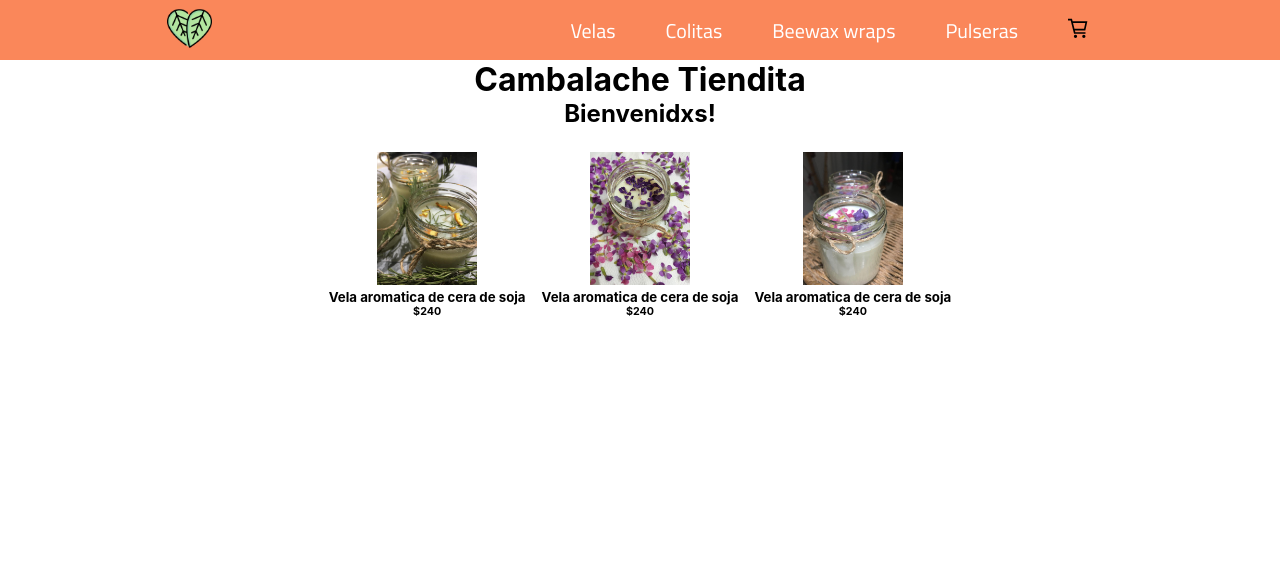
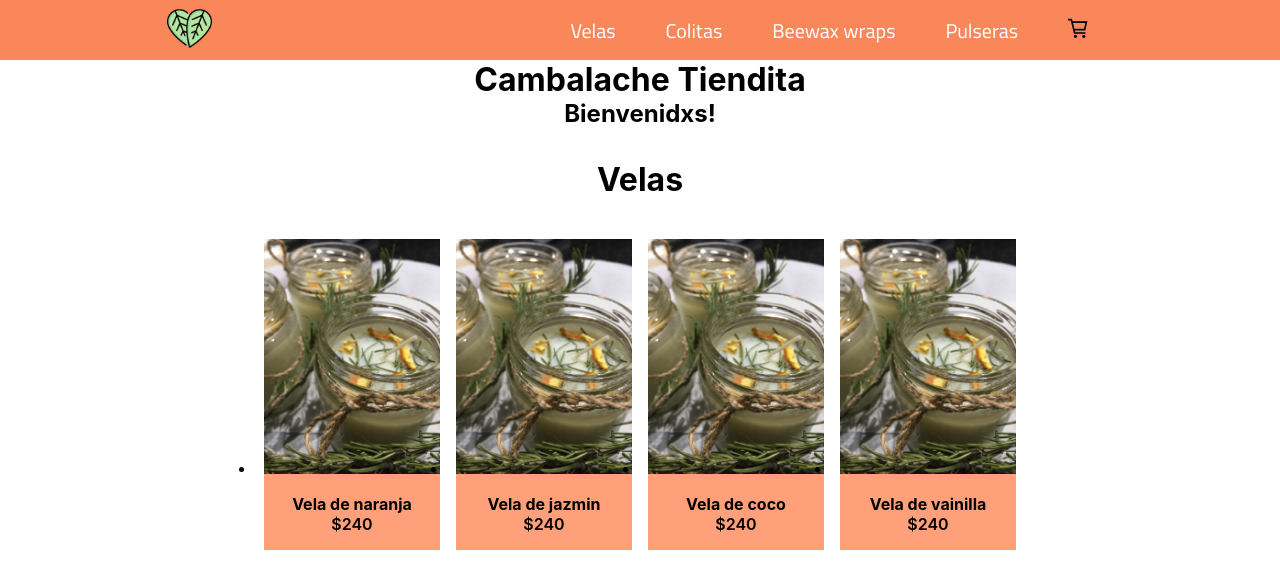
Before and after one commit to sofimack/cambalachetiendita, a React (Create React App) app: page / in a window 1280 px wide. Shown: the top 588 px of the page. Built offline with nearby package versions, Linux system fonts and the light colour scheme.

Commit message:
arregle lista de productos

```diff
--- a/src/App.jsx
+++ b/src/App.jsx
@@ -1,7 +1,7 @@
 
 import './App.css';
 import Navbar from './components/navbar/navbar';
-import Velas from './components/carrito/carrito';
+import ListaProductos from './components/lista-productos/lista-productos';
 
 function App() {
   return (
@@ -12,7 +12,7 @@ function App() {
       <h1>Cambalache Tiendita</h1>
       <h2>Bienvenidxs! </h2>
 
-      <Velas />
+      <ListaProductos />
     </div>
   );
 }
--- a/src/components/carrito/carrito.css
+++ /dev/null
@@ -1,18 +0,0 @@
-.carrito {
-    color: white;
-}
-
-.imagen-producto img{
-    width: 100px;
-}
-
-.contenedor-productos{
-    display: flex;
-    justify-content: center;
-    margin-top: 1rem;
-
-}
-
-.producto{
-    margin: 0.5rem;
-}
--- a/src/components/carrito/carrito.jsx
+++ /dev/null
@@ -1,41 +0,0 @@
-import './carrito.css';
-
-
-const Velas = ({children}) => {
-    return (
-        <div class="contenedor-productos">
-         <div class="producto">
-            <div class="imagen-producto">
-                <img src="img/vela1.jpeg" />
-            </div>
-            <div class="nombre-producto">
-                <h5>Vela aromatica de cera de soja</h5>
-                <h6>$240</h6>
-            </div>
-        </div>
-
-        <div class="producto">
-            <div class="imagen-producto">
-                <img src="img/vela2.jpeg" />
-            </div>
-            <div class="nombre-producto">
-                <h5>Vela aromatica de cera de soja</h5>
-                <h6>$240</h6>
-            </div>
-        </div>
-
-        <div class="producto">
-            <div class="imagen-producto">
-                <img src="img/vela3.jpeg" />
-            </div>
-            <div class="nombre-producto">
-                <h5>Vela aromatica de cera de soja</h5>
-                <h6>$240</h6>
-            </div>
-        </div>
-
-        </div>
-    );
-  }
-
-  export default Velas;
--- /dev/null
+++ b/src/components/lista-productos/lista-productos.css
@@ -0,0 +1,25 @@
+.listaProductos {
+    padding: 2rem 0;
+  }
+
+  .listaProductos h2 {
+    text-align: center;
+    margin-bottom: 2rem;
+    font-size: 2rem;
+  }
+
+  .listaProductos ul {
+    display: flex;
+    justify-content: center;
+    height: 100%;
+
+  }
+
+  .listaProductos ul li {
+    width: 15%;
+  }
+
+
+.producto{
+    margin: 0.5rem;
+}
--- /dev/null
+++ b/src/components/lista-productos/lista-productos.jsx
@@ -0,0 +1,21 @@
+import Producto from '../producto/producto';
+import './lista-productos.css';
+
+const ListaProductos = () => {
+    return (
+        <section className="listaProductos">
+            <div className="container">
+                <h2>Velas</h2>
+
+                <ul>
+                    <li><Producto titulo="Vela de naranja" precio="240" /></li>
+                    <li><Producto titulo="Vela de jazmin" precio="240" /></li>
+                    <li><Producto titulo="Vela de coco" precio="240" /></li>
+                    <li><Producto titulo="Vela de vainilla" precio="240" /></li>
+                </ul>
+            </div>
+        </section>
+    )
+}
+
+export default ListaProductos;
--- a/src/components/navbar/navbar.jsx
+++ b/src/components/navbar/navbar.jsx
@@ -7,13 +7,13 @@ import './navbar.css';
 function Navbar() {
   return (
 
-
     <div class="navbar">
         <div class="left">
         <a href="navbar.jsx"><img src="img/leaves.png" alt="Logo de la marca, dos hojas que representan un corazon"/></a>
         </div>
         <div class="right">
             <ul>
+
                 <li><a href="#">Velas</a></li>
                 <li><a href="#">Colitas</a></li>
                 <li><a href="#">Beewax wraps</a></li>
@@ -23,6 +23,7 @@ function Navbar() {
             </ul>
         </div>
     </div>
+
   );
 }
 
--- /dev/null
+++ b/src/components/producto/producto.css
@@ -0,0 +1,24 @@
+.producto {
+    background-color: lightsalmon;
+    cursor: pointer;
+  }
+
+
+  .producto img {
+    width: 100%;
+
+  }
+
+  .producto div {
+    padding: 1rem;
+    text-align: center;
+  }
+
+  .producto div h3 {
+    font-size: 1rem;
+  }
+
+  .producto div p {
+    font-size: 1rem;
+    font-weight: 600;
+  }
--- /dev/null
+++ b/src/components/producto/producto.jsx
@@ -0,0 +1,15 @@
+import './producto.css';
+
+const Producto = ({titulo, precio}) => {
+    return (
+        <div className="producto">
+            <img src="img/vela1.jpeg" alt="Vela de naranja y romero"/>
+            <div>
+                <h3>{titulo}</h3>
+                <p>${precio}</p>
+            </div>
+        </div>
+    )
+}
+
+export default Producto;
```
Also changed, not shown: 1 other file (tests, documents, lock files or other folders).
